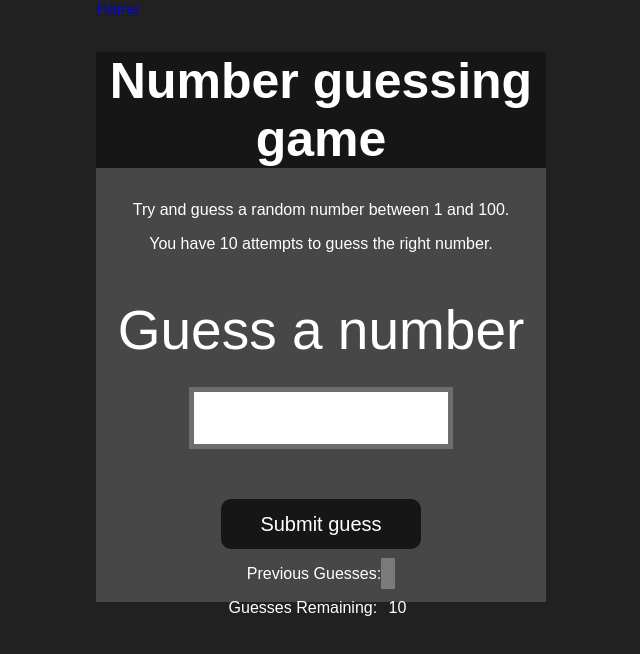
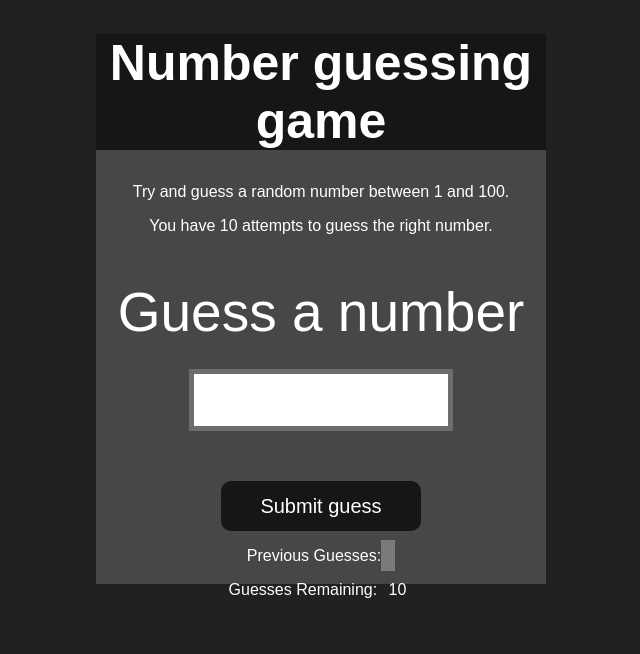
Before and after one commit to adesh-01/number-guessing, a plain HTML site: page index.html in a window 1280 px wide. Shown: the whole page, without its empty margins (304-944 px from the left). Drawn offline with Linux system fonts and the light colour scheme.

Commit message:
Update index.html

```diff
--- a/index.html
+++ b/index.html
@@ -12,7 +12,7 @@
 
 <body style="background-color:#212121; color:#fff;">
     <nav>
-        <a href="/" aria-current="page">Home</a>
+<!--         <a href="/" aria-current="page">Home</a> -->
     </nav>
 
     <div id="wrapper">
```
